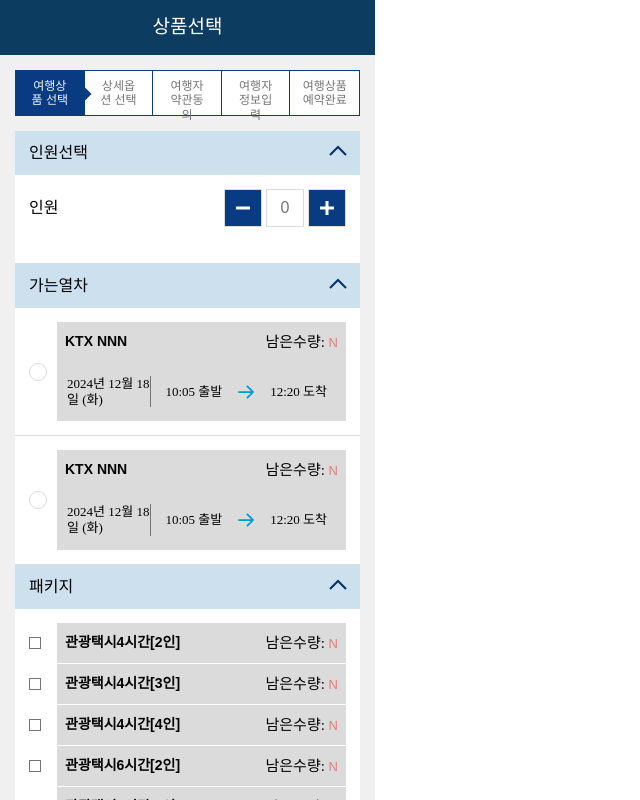
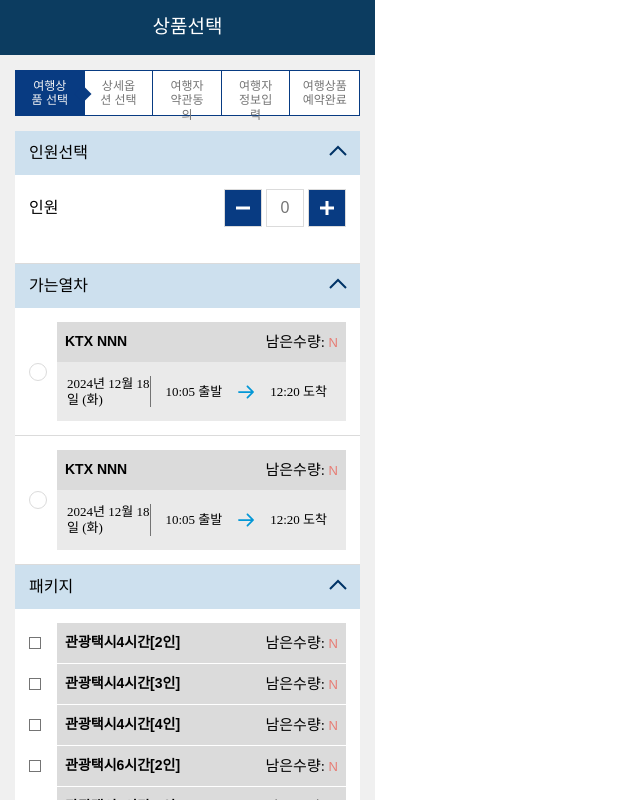
Before and after one commit to funcsom/kise_travel_tech_client, a React (Vite) app: page /selectproduct in a window 1280 px wide. Shown: the top 800 px of the page, without its empty margins (0-640 px from the left). Built offline with nearby package versions, Linux system fonts and the light colour scheme; a web font is replaced by a local one.

Commit message:
공통 컴포넌트 스타일 수정

```diff
--- a/src/components/common/Product.module.css
+++ b/src/components/common/Product.module.css
@@ -13,7 +13,7 @@
 }
 
 .content {
-  background-color: var(--color-gray-100);
+  background-color: #eaeaea;
   padding: 14px 10px;
   font: var(--font-b4);
 }
```
